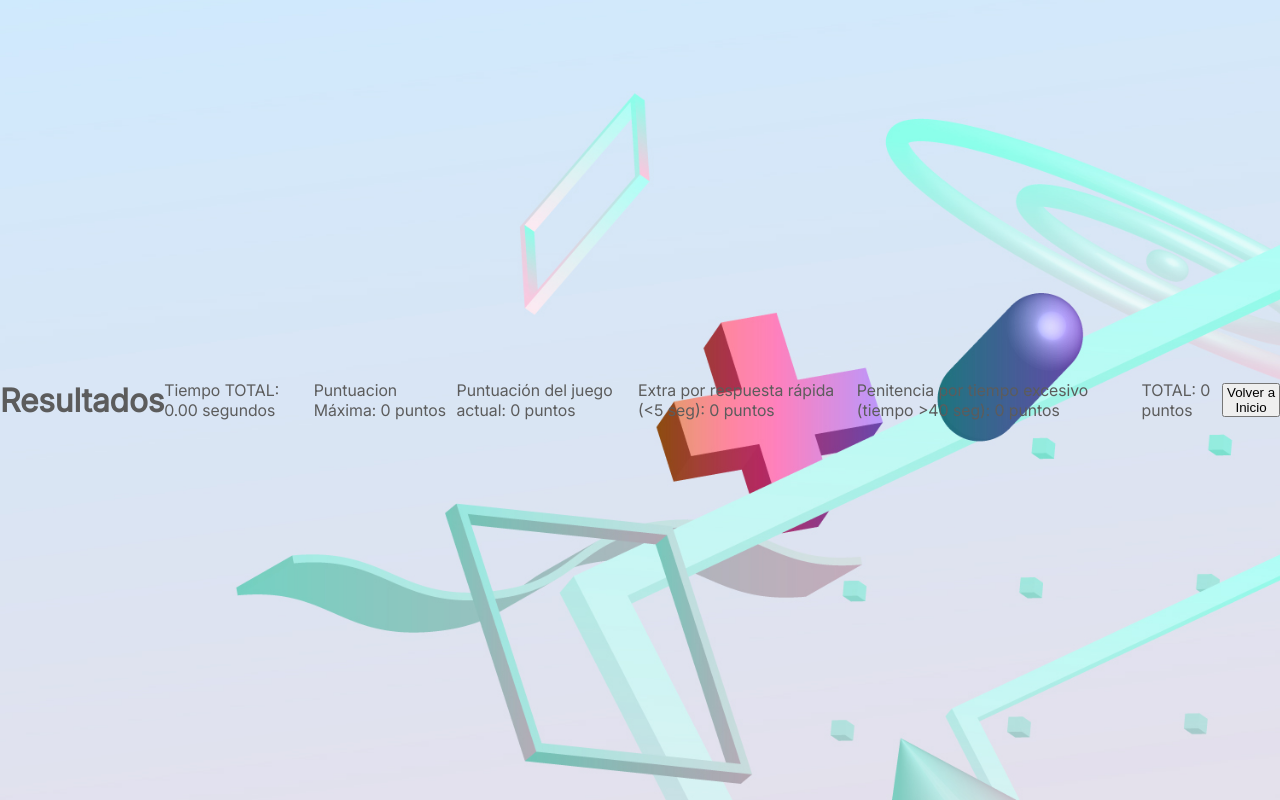
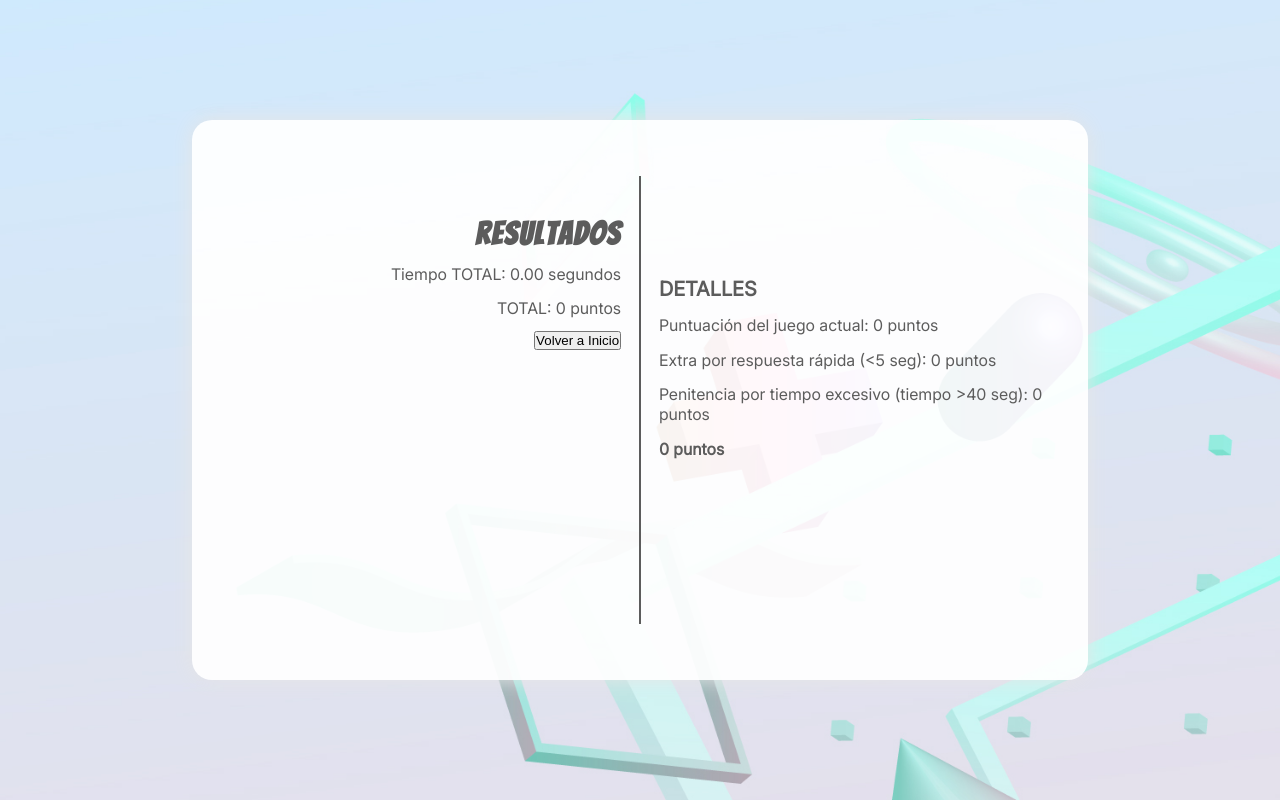
Before and after one commit to MoisesCDAW/Juego-Trivia, a plain HTML site: page resultados.html in a window 1280 px wide. Drawn offline with Linux system fonts and the light colour scheme.

Commit message:
Avance en resultados.html

```diff
--- a/css/estilos.css
+++ b/css/estilos.css
@@ -188,6 +188,17 @@ body {
     gap: 5%;
     margin-left: 5%;
 }
+
 .preguntas h1{
     margin-bottom: 5%;
 }
+
+/* ========= RESULTADOS ========== */
+
+.lado-derecho h1 {
+    font-size: 20px;
+}
+
+#puntuacionTop {
+    font-size: 16px;
+}
--- a/js/resultados.js
+++ b/js/resultados.js
@@ -46,7 +46,7 @@ function inicio(){
     }
 
     document.getElementById("tiempoTotal").innerHTML += tiempoTotal +" segundos";
-    document.getElementById("puntuacionTop").innerHTML += puntuacionTop + " puntos";
+    document.getElementById("puntuacionTop").innerHTML = "<strong>" + puntuacionTop + " puntos</strong>";
     document.getElementById("puntuacionSesion").innerHTML += puntuacionSesion + " puntos";
     document.getElementById("bonificacion").innerHTML += bonificacion + " puntos";
     document.getElementById("penitencia").innerHTML += penitenciaTiempoExcesivo + " puntos";
--- a/resultados.html
+++ b/resultados.html
@@ -7,14 +7,27 @@
     <link rel="stylesheet" href="css/estilos.css">
 </head>
 <body>
-    <h1>Resultados</h1>
-    <p id="tiempoTotal">Tiempo TOTAL: </p>
-    <p id="puntuacionTop">Puntuacion Máxima: </p>
-    <p id="puntuacionSesion">Puntuación del juego actual: </p>
-    <p id="bonificacion">Extra por respuesta rápida (&lt;5 seg): </p>
-    <p id="penitencia">Penitencia por tiempo excesivo (tiempo &gt;40 seg): </p>
-    <p id="totalPuntos">TOTAL: </p>
-    <button onclick=reiniciar()>Volver a Inicio</button>
+    <div class="contenedor">
+        <div class="lado-izquierdo">
+            <div class="titulo-cuerpo">
+                <h1>Resultados</h1>
+                <p id="tiempoTotal">Tiempo TOTAL: </p>
+                <p id="totalPuntos">TOTAL: </p>
+                <button onclick=reiniciar()>Volver a Inicio</button>
+            </div>
+        </div>
+
+        <div class="divisor"></div>
+
+        <div class="lado-derecho">
+            <h1>DETALLES</h1>
+            <p id="puntuacionSesion">Puntuación del juego actual: </p>
+            <p id="bonificacion">Extra por respuesta rápida (&lt;5 seg): </p>
+            <p id="penitencia">Penitencia por tiempo excesivo (tiempo &gt;40 seg): </p>
+            <p id="puntuacionTop">** Record Actual: <strong>0 puntos</strong> **</p>
+        </div>
+    </div>
+
     <script src="js/resultados.js"></script>
 </body>
 </html>
```
